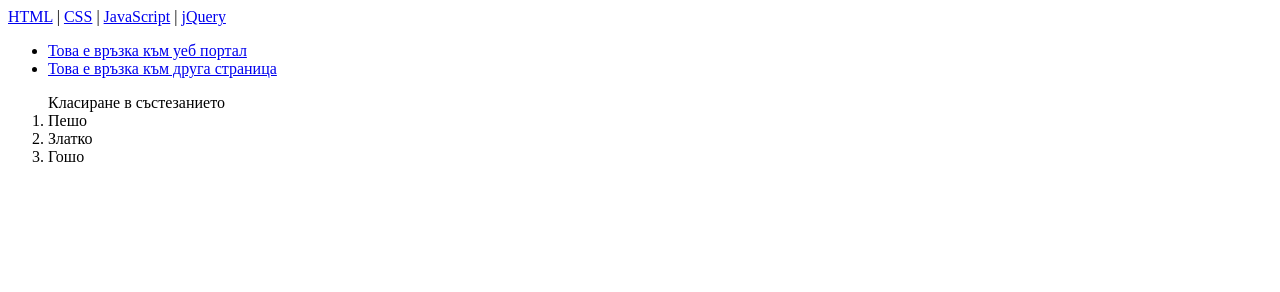
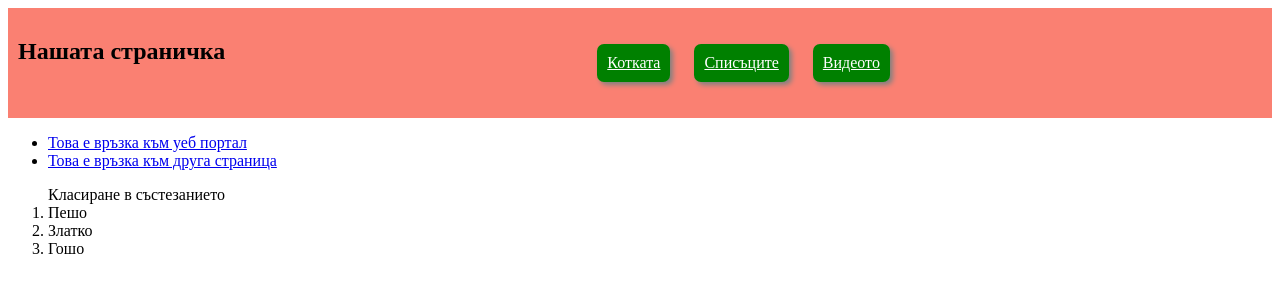
Before and after one commit to zkostadinov/stayambol, a plain HTML site: page lessons/lsn1-10/4-nav-demo.html in a window 1280 px wide. Drawn offline with Linux system fonts and the light colour scheme.

Commit message:
added some css

```diff
--- a/lessons/lsn1-10/4-nav-demo.html
+++ b/lessons/lsn1-10/4-nav-demo.html
@@ -4,14 +4,40 @@
 
     <meta charset="UTF-8">
 
+    <style lang="css">
+        nav {
+            background-color: salmon;
+            text-align: center;
+            height: 90px;
+            padding: 10px;
+        }
+
+        nav h1 {
+            float: left;
+        }
+
+        nav a {
+            display: inline-block;
+            color: white;
+            margin: 10px;
+            padding: 10px;
+            border-radius: 7px;
+            background-color: green;
+            text-align: center;
+            box-shadow: 3px 3px 5px grey;
+        }
+
+    </style>
 </head>
 
 <body>
     <nav>
-        <a href="/html/">HTML</a> |
-        <a href="/css/">CSS</a> |
-        <a href="/js/">JavaScript</a> |
-        <a href="/jquery/">jQuery</a>
+        <h1>Нашата страничка</h1>
+        <p>
+                <a href="cat.html">Котката</a>
+                <a href="3-list-demo.html">Списъците</a>
+                <a href="subfolder/otherpage.html">Видеото</a>
+        </p>
     </nav>
 
     <ul>
```
